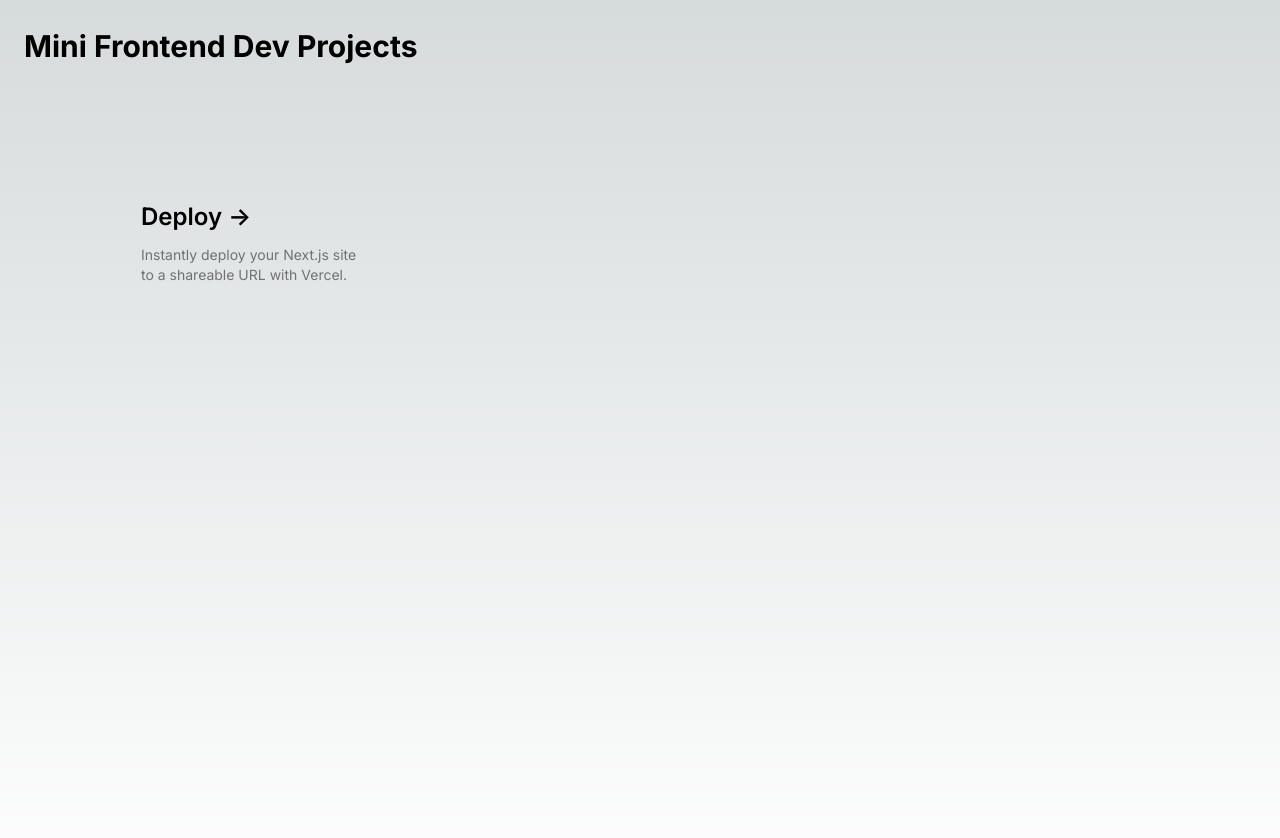
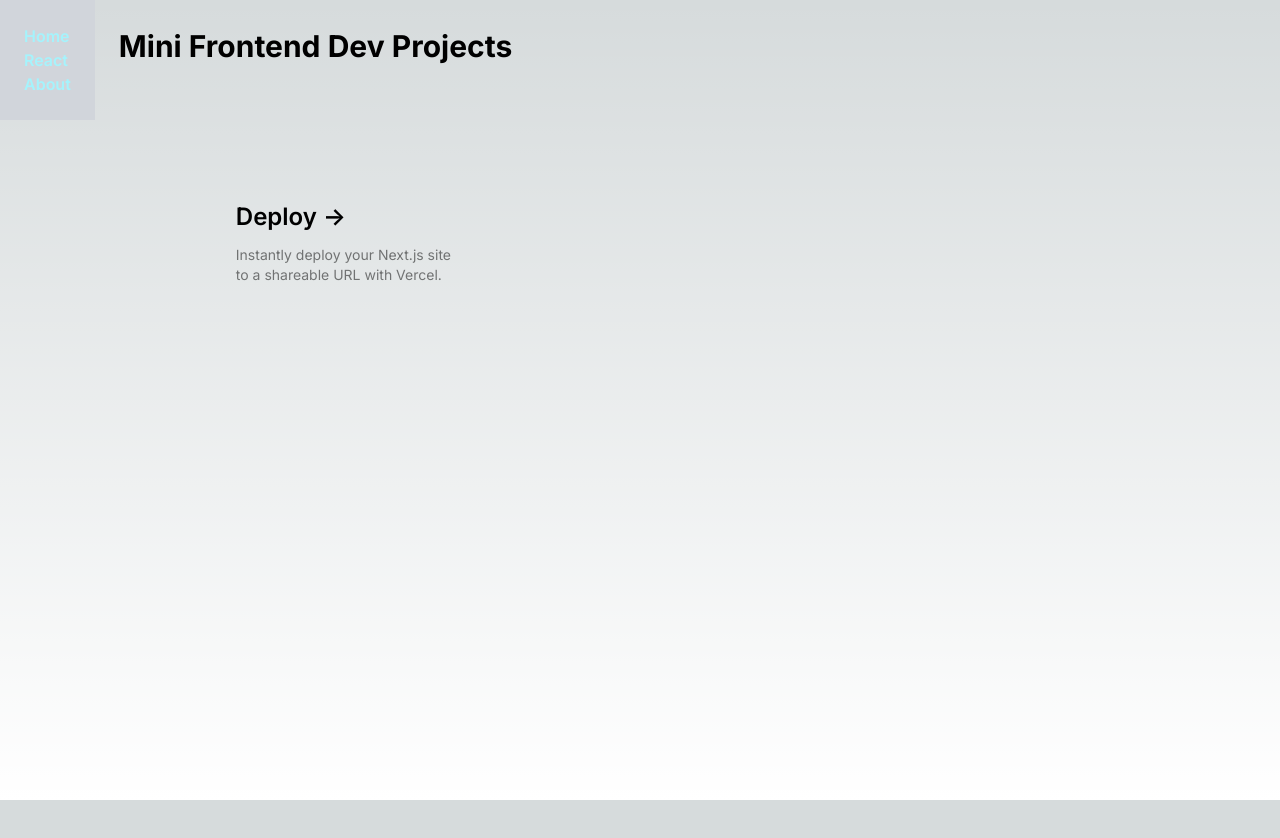
Before and after one commit to Keanin-Cupido/html-css-js-mini-projects, a Next.js app in the folder my-frontend-mini-portfolio/: page / in a window 1280 px wide. Shown: the top 838 px of the page. After the commit the page ends 800 px from the top, so only its background shows below. Built offline with nearby package versions, Linux system fonts and the light colour scheme.

Commit message:
feat: navbar structure

```diff
--- a/my-frontend-mini-portfolio/src/app/page.js
+++ b/my-frontend-mini-portfolio/src/app/page.js
@@ -2,9 +2,20 @@
 
 export default function Home() {
   return (
+    <div className={'h-full min-h-screen flex items-start justify-start'}>
+      {/* Left Side */}
+      <nav className={'bg-gray-300 p-6 text-cyan-200 font-semibold flex flex-col items-center justify-center gap-4'}>
+        <ul>
+          <li>Home</li>
+          <li>React</li>
+          <li>About</li>
+        </ul>
+      </nav>
+
+      {/* Right Side */}
       <main className={'p-4 pl-6 pr-6'}>
         <h2 className={'mt-3 mb-6 text-3xl font-bold'}>Mini Frontend Dev Projects</h2>
-      <div className="flex min-h-screen flex-col items-start justify-between p-24">
+        <div className="flex flex-col items-start justify-between p-24">
             <a
               href="https://vercel.com/new?utm_source=create-next-app&utm_medium=appdir-template&utm_campaign=create-next-app"
               className="group rounded-lg border border-transparent px-5 py-4 transition-colors hover:border-gray-300 hover:bg-gray-100 hover:dark:border-neutral-700 hover:dark:bg-neutral-800/30"
@@ -23,5 +34,6 @@ export default function Home() {
             </a>
         </div>
       </main>
+    </div>
   );
 }
```
Lines whose indentation alone changed are shown as unchanged.
